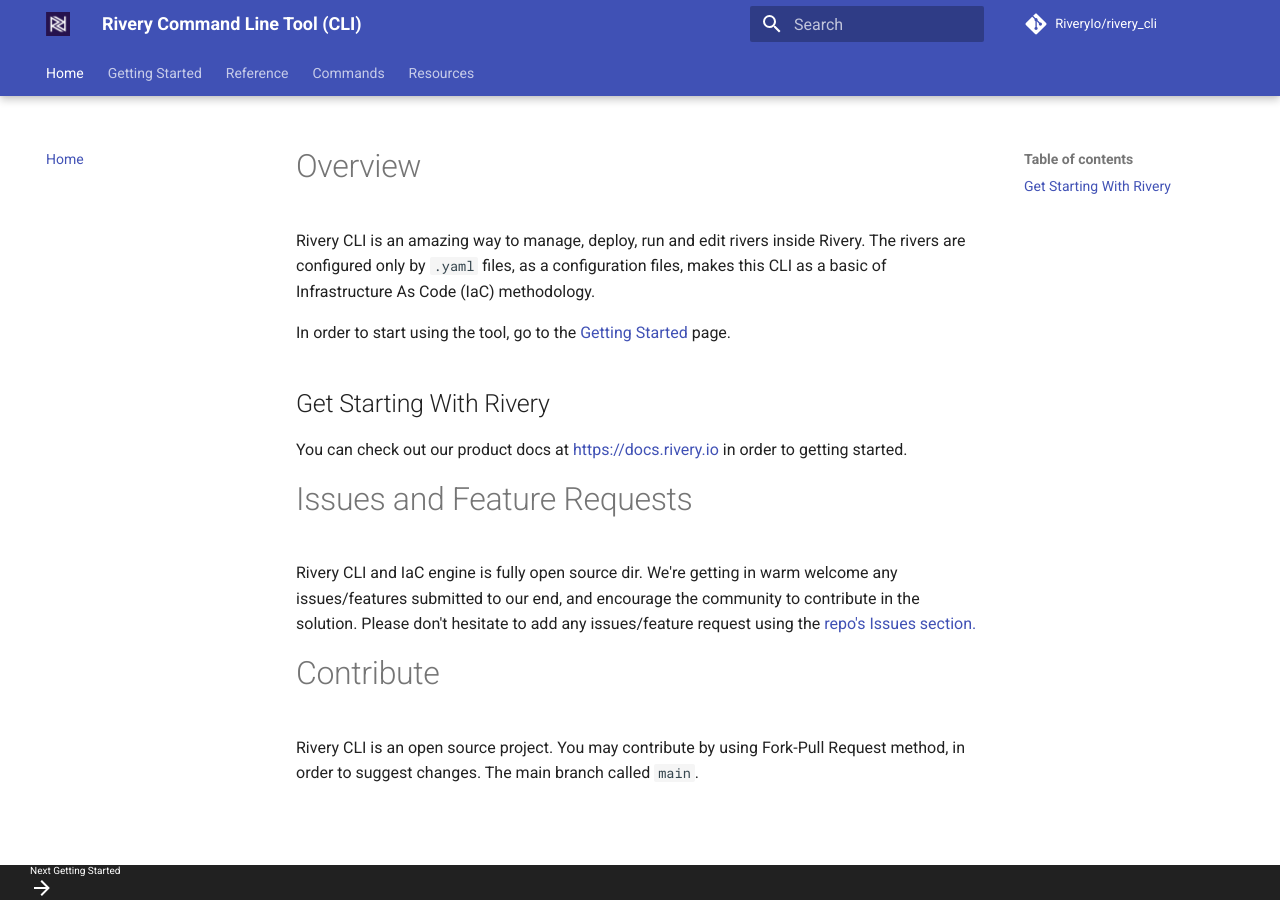
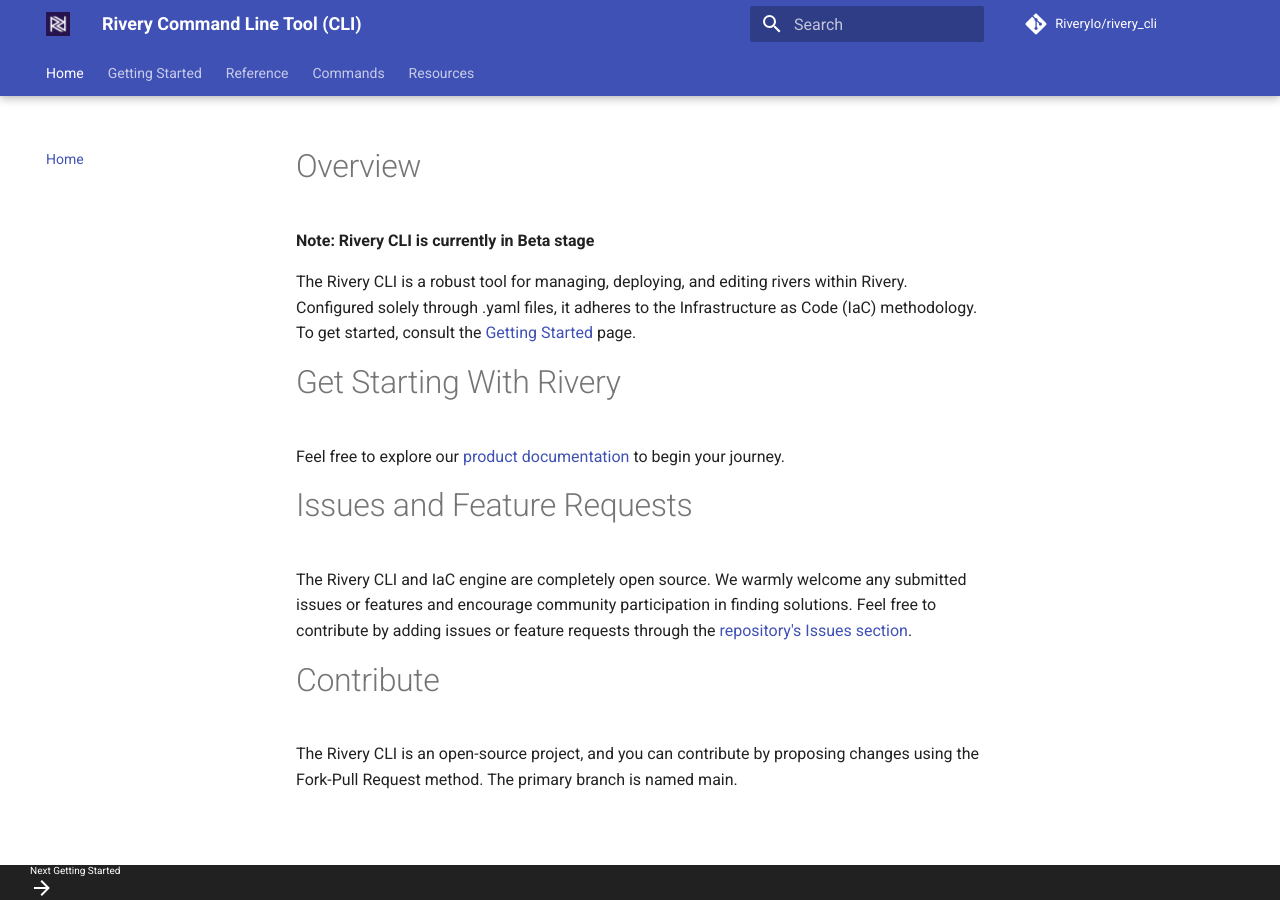
Before and after one commit to RiveryIO/rivery_cli, an MkDocs documentation site: the page built from docs/index.md, in a window 1280 px wide. Built offline with MkDocs 1.6.1 and Material for MkDocs 9.7.7, drawn with Linux system fonts in a browser that asks for light colours; comment, search, counter and statistics services are not loaded.

Commit message:
Update index.md (#35)

```diff
--- a/docs/index.md
+++ b/docs/index.md
@@ -1,20 +1,18 @@
 # Overview
 
-Rivery CLI is an amazing way to manage, deploy, run and edit rivers inside Rivery.
-The rivers are configured only by `.yaml` files, as a configuration files, makes this CLI as a basic
-of Infrastructure As Code (IaC) methodology.
+**Note: Rivery CLI is currently in Beta stage**
 
-In order to start using the tool, go to the [Getting Started](getting-started.md) page.
+The Rivery CLI is a robust tool for managing, deploying, and editing rivers within Rivery.
+Configured solely through .yaml files, it adheres to the Infrastructure as Code (IaC) methodology.
+To get started, consult the [Getting Started](getting-started.md) page.
 
-## Get Starting With Rivery
-You can check out our product docs at [https://docs.rivery.io](https://docs.rivery.io) in order to getting started.
+# Get Starting With Rivery
+Feel free to explore our [product documentation](https://docs.rivery.io) to begin your journey.
 
-#Issues and Feature Requests
-Rivery CLI and IaC engine is fully open source dir.
-We're getting in warm welcome any issues/features submitted to our end, and encourage the community to contribute in the solution.
-Please don't hesitate to add any issues/feature request using the [repo's Issues section.](https://github.com/RiveryIO/rivery_cli/issues)
+# Issues and Feature Requests
+The Rivery CLI and IaC engine are completely open source.
+We warmly welcome any submitted issues or features and encourage community participation in finding solutions.
+Feel free to contribute by adding issues or feature requests through the [repository's Issues section](https://github.com/RiveryIO/rivery_cli/issues).
 
 # Contribute
-Rivery CLI is an open source project.
-You may contribute by using Fork-Pull Request method, in order to suggest changes.
-The main branch called `main`.
+The Rivery CLI is an open-source project, and you can contribute by proposing changes using the Fork-Pull Request method. The primary branch is named main.
```
